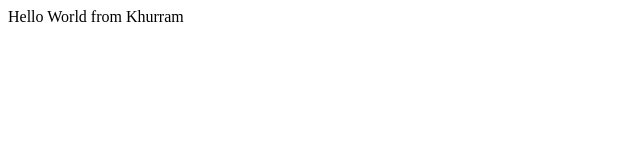
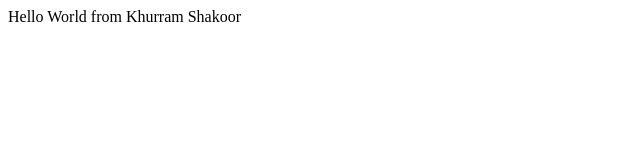
Before and after one commit to khurrams84/bootcamp2020, a plain HTML site: page index.html in a window 1280 px wide. Shown: the full height of the page, 0-640 px from the left. Drawn offline with Linux system fonts and the light colour scheme.

Commit message:
update name

```diff
--- a/index.html
+++ b/index.html
@@ -7,6 +7,6 @@
     <title>First Example</title>
 </head>
 <body>
-    Hello World from Khurram
+    Hello World from Khurram Shakoor
 </body>
 </html>
```
